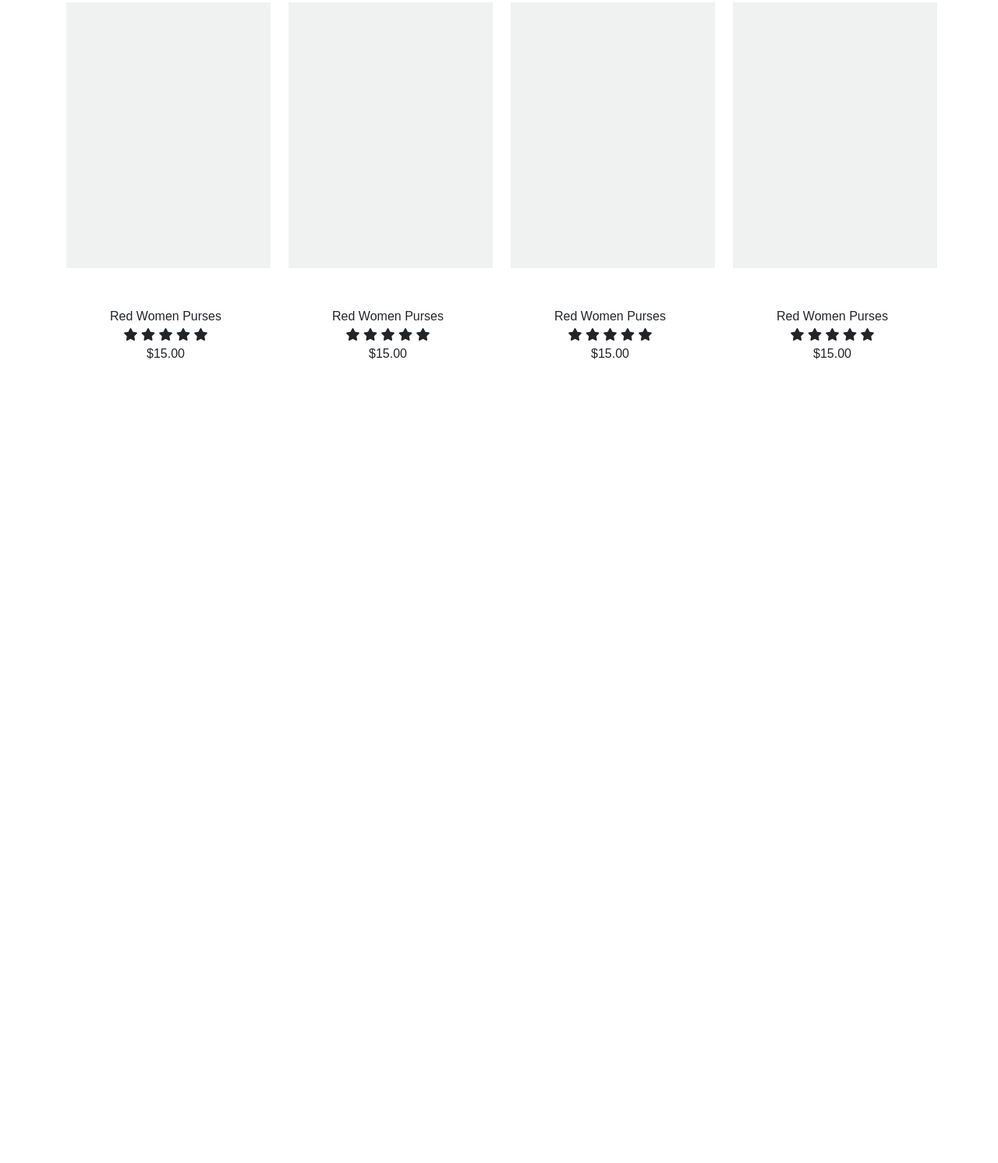
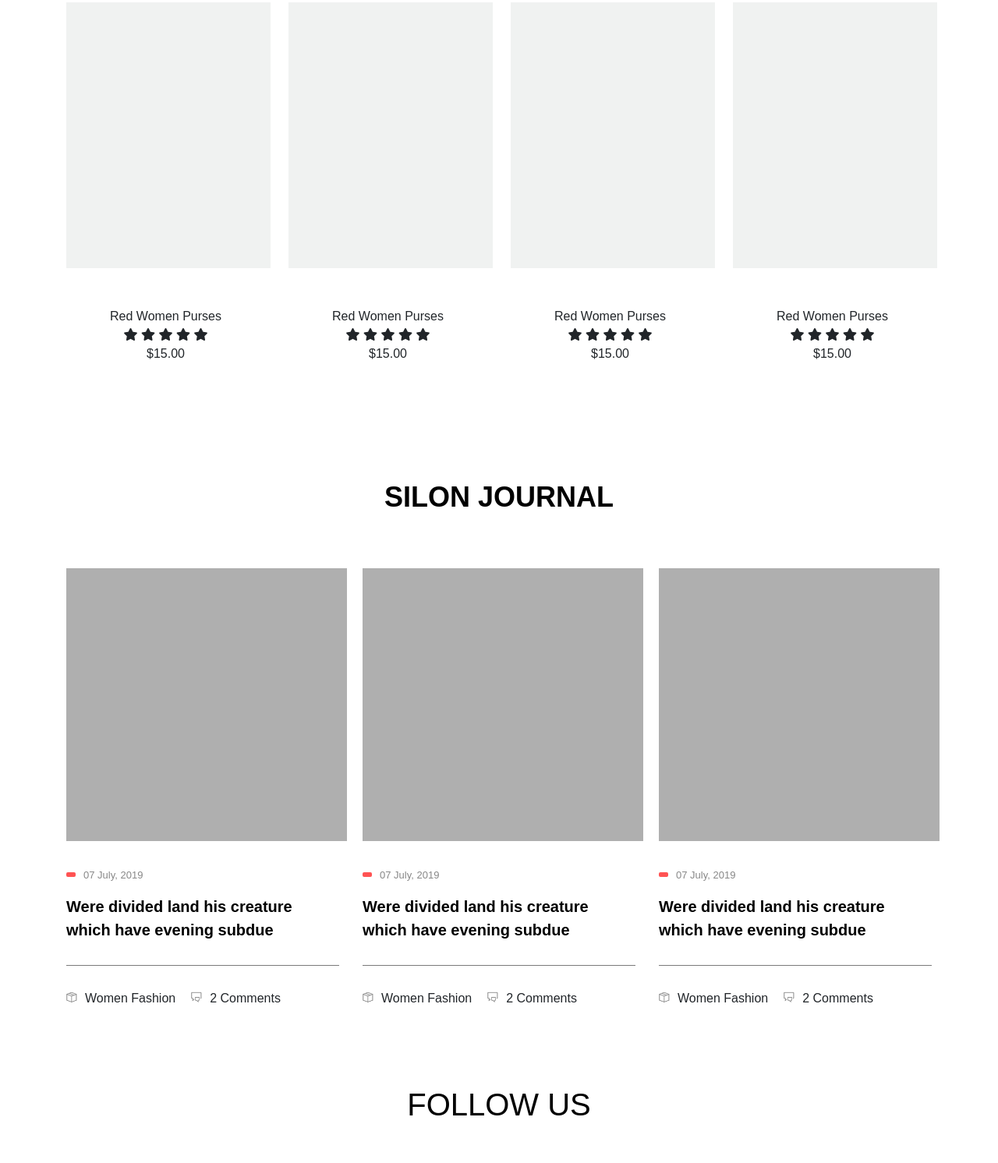
Before and after one commit to dzhekill/newRepo, a website: page #src/index.html in a window 1280 px wide. Shown: the part 4152-5644 px from the top of the page at 78% size. Before the commit the page ends 4668 px from the top, so only its background shows below. Drawn offline with nearby package versions, Linux system fonts and the light colour scheme; files that its build step writes are made by us from their sources; files whose address does not match are found by name.

Commit message:
only footer left

```diff
--- a/#src/index.html
+++ b/#src/index.html
@@ -342,6 +342,53 @@
     </div>
 </div>
 
+<div class="container silon_journal">
+    <div class="row">
+        <h1 class="title ">silon journal</h1>
+    </div>
+
+    <div class="row">
+        <div class="col-4">
+            <div class="image"></div>
+            <p>07 July, 2019</p>
+            <h2>Were divided land his creature which
+                have evening subdue</h2>
+            <hr>
+            <span>Women Fashion</span><span>2 Comments</span>
+        </div>
+        <div class="col-4">
+            <div class="image"></div>
+            <p>07 July, 2019</p>
+            <h2>Were divided land his creature which
+                have evening subdue</h2>
+            <hr>
+            <span>Women Fashion</span><span>2 Comments</span>
+        </div>
+        <div class="col-4">
+            <div class="image"></div>
+            <p>07 July, 2019</p>
+            <h2>Were divided land his creature which
+                have evening subdue</h2>
+            <hr>
+            <span>Women Fashion</span><span>2 Comments</span>
+        </div>
+    </div>
+</div>
+
+<div class="container follow_us">
+    <div class="row">
+        <div class="title">
+            <h1>follow us</h1>
+        </div>
+    </div>
+    <div class="row">
+        <div class="col-3"><div class="image"></div></div>
+        <div class="col-3"><div class="image"></div></div>
+        <div class="col-3"><div class="image"></div></div>
+        <div class="col-3"><div class="image"></div></div>
+    </div>
+</div>
+
 
 
 </body>
--- a/#src/scss/style.scss
+++ b/#src/scss/style.scss
@@ -215,12 +215,15 @@ body{
 .pluses{
   margin: 100px auto;
 
+
   &--part{
     text-align: center;
     border: 1px solid #ebeef0;;
+    margin: 10px;
+    max-width: 23%;
 
     & img{
-      margin: 30px auto;
+      margin: 20px auto;
     }
     & h2{
       font-size: 15px;
@@ -247,3 +250,70 @@ body{
   }
 
 }
+.silon_journal{
+  & p{
+    margin: 30px 0 12px;
+    font-size: 13px;
+    line-height: 27px;
+    font-weight: 400;
+    color: #888888;
+    &:before{
+      content: "";
+      display: inline-block;
+      width: 12px;
+      height: 6px;
+      background-color: #ff5353;
+      border-radius: 2px;
+      margin: 0 10px 2px 0;
+    }
+  }
+ & h2{
+   font-size: 20px;
+   line-height: 30px;
+   font-weight: 700;
+   color: #000000;
+ }
+  & hr{
+    width: 100%;
+    background-color: #888;
+    margin: 30px 0;
+
+  }
+  & span:not(:last-child):before {
+    content: "";
+    display: inline-block;
+    background-image: url("../img/first.png");
+    height: 14px;
+    width: 14px;
+    margin-right: 10px;
+  }
+
+  & span:last-child:before{
+    content: "";
+    display: inline-block;
+    background-image: url("../img/second.png");
+    height: 14px;
+    width: 14px;
+    margin: 0 10px 0 20px;
+  }
+  & .image{
+    width: 360px;
+    height: 350px;
+    background-color: #afafaf;
+  }
+}
+
+.follow_us{
+  & .image{
+    width: 262px;
+    height: 250px;
+    background-color: #9a9a9a;
+    &:hover{
+      background-color: #ff5353;
+      background-image: url("../img/instagram.png");
+      background-repeat: no-repeat;
+      background-position: center;
+
+    }
+  }
+}
--- a/gulpfile.js
+++ b/gulpfile.js
@@ -20,7 +20,7 @@ let path = {
         html : source_folder + "/**/*.html",
         css : source_folder + "/scss/**/*.scss",
         js : source_folder + "/js/**/*.js",
-        img : source_folder + "/img/**/*.{jpg, png, svg, gif, ico, webp}",
+        img : source_folder + "/img/**/*.{jpg,png,svg,gif,ico,webp}",
     },
     clean: "./" + project_folder + "/"
 }
```
Also changed, not shown: #src/img/first (1).png (added), #src/img/instagram.png (added), #src/img/second.png (added), dist/css/style.css, dist/css/style.min.css, dist/img/first (1).png (added), dist/img/first.png (added), dist/img/instagram.png (added), dist/img/second.png (added), dist/index.html.
